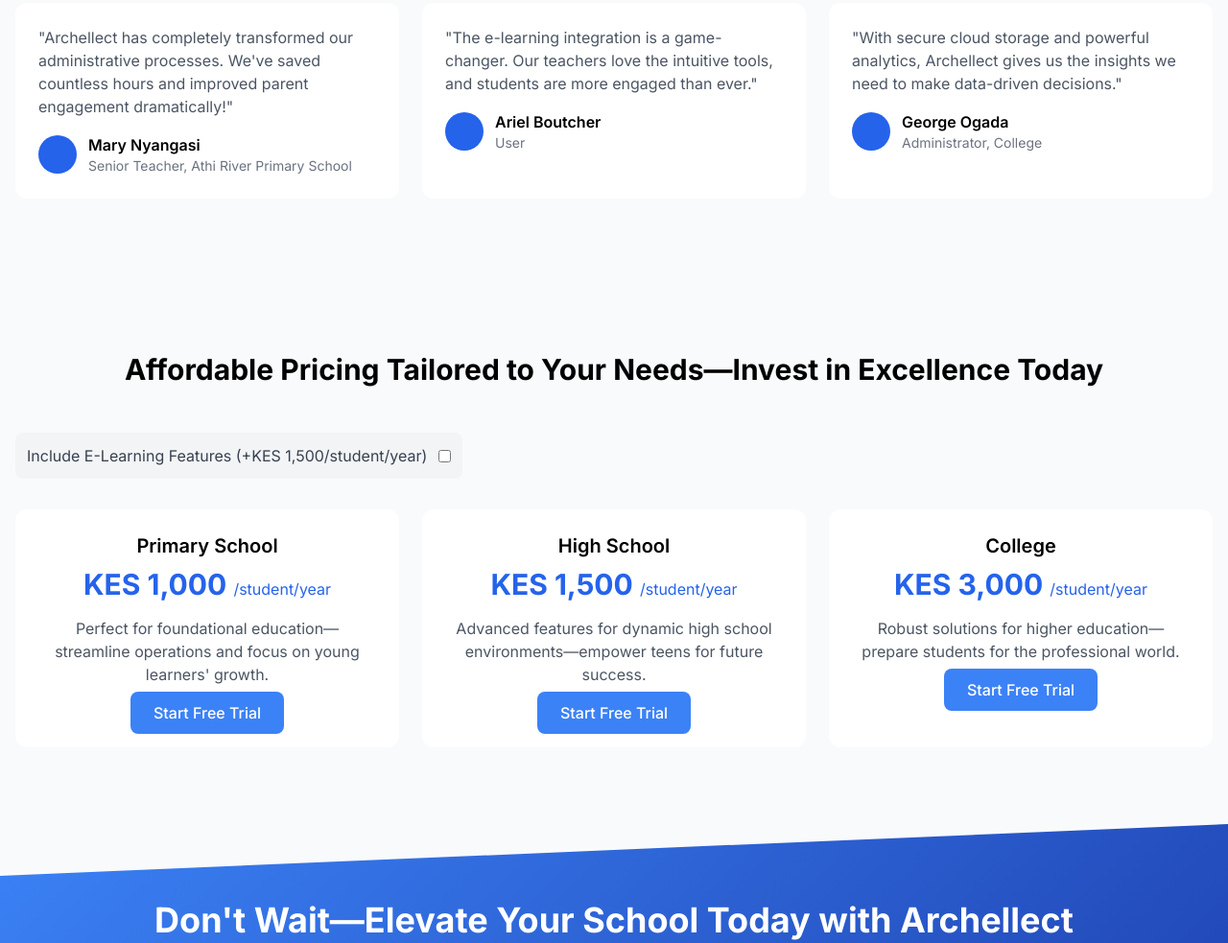
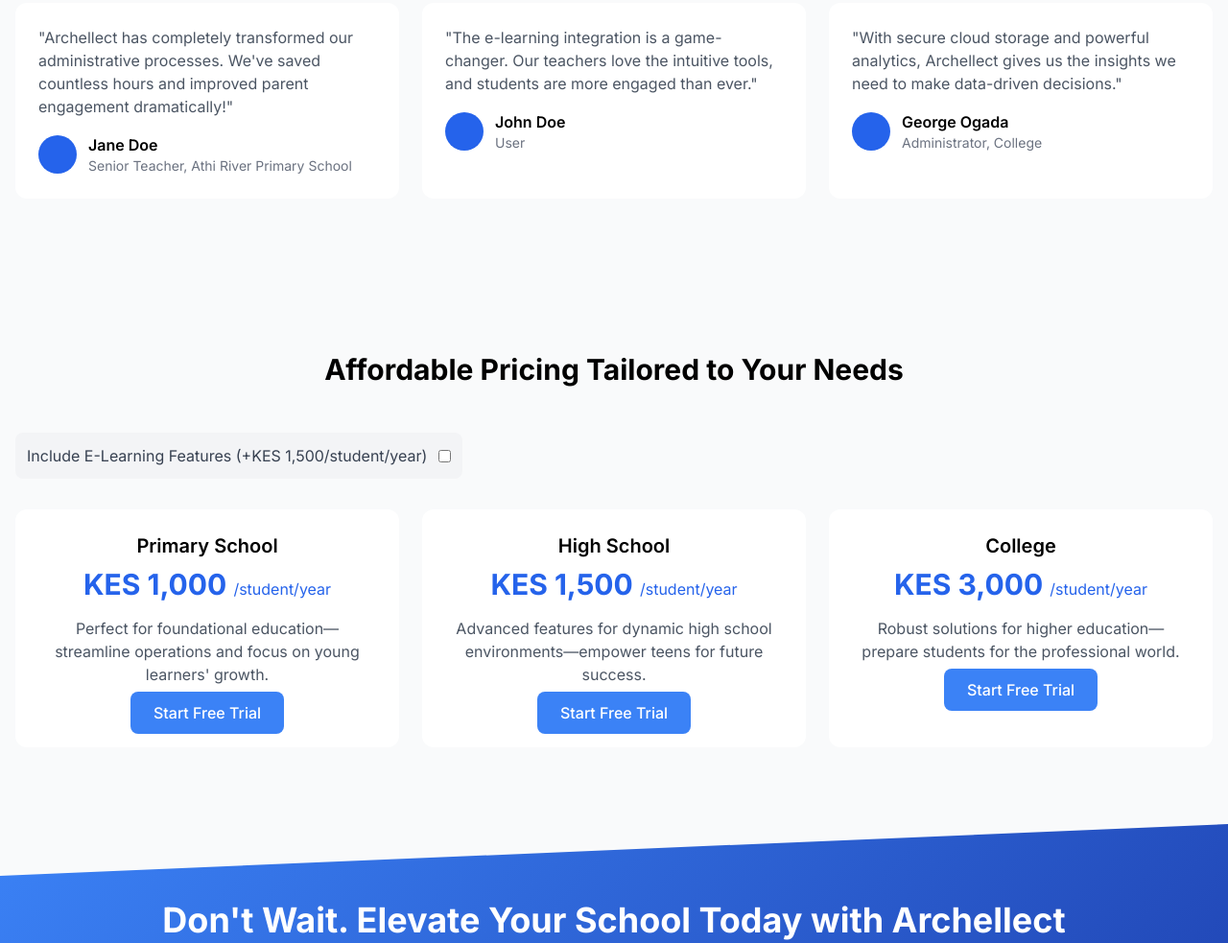
Before and after one commit to reanimate-com/home, a plain HTML site: page index.html in a window 1280 px wide. Shown: the part 2321-3304 px from the top of the page at 96% size. Drawn offline with nearby package versions, Linux system fonts and the light colour scheme.

Commit message:
Update index.html

```diff
--- a/index.html
+++ b/index.html
@@ -2,7 +2,7 @@
 <head>
     <meta charset="UTF-8">
     <meta name="viewport" content="width=device-width, initial-scale=1.0">
-    <title>Archellect - Revolutionize School Management with Our Powerful SaaS Platform</title>
+    <title>Archellect <br /> Revolutionize School Management with Our Powerful SaaS Platform</title>
     <link href="https://cdn.jsdelivr.net/npm/tailwindcss@2.2.19/dist/tailwind.min.css" rel="stylesheet">
     <link href="https://fonts.googleapis.com/css2?family=Inter:wght@400;500;600;700&display=swap" rel="stylesheet">
     <link rel="stylesheet" href="https://unpkg.com/aos@2.3.1/dist/aos.css" />
@@ -175,7 +175,7 @@
                     <div class="flex items-center">
                         <div class="w-10 h-10 bg-blue-600 rounded-full mr-3"></div>
                         <div>
-                            <p class="font-semibold">Mary Nyangasi</p>
+                            <p class="font-semibold">Jane Doe</p>
                             <p class="text-sm text-gray-500">Senior Teacher, Athi River Primary School</p>
                         </div>
                     </div>
@@ -185,7 +185,7 @@
                     <div class="flex items-center">
                         <div class="w-10 h-10 bg-blue-600 rounded-full mr-3"></div>
                         <div>
-                            <p class="font-semibold">Ariel Boutcher</p>
+                            <p class="font-semibold">John Doe</p>
                             <p class="text-sm text-gray-500">User</p>
                         </div>
                     </div>
@@ -207,7 +207,7 @@
     <!-- Pricing Section -->
     <section id="pricing" class="py-20" data-aos="fade-up">
         <div class="container mx-auto px-4">
-            <h2 class="text-3xl font-bold text-center mb-12">Affordable Pricing Tailored to Your Needs—Invest in Excellence Today</h2>
+            <h2 class="text-3xl font-bold text-center mb-12">Affordable Pricing Tailored to Your Needs</h2>
             <div class="pricing-toggle mx-auto mb-8 flex justify-center items-center">
                 <label for="elearning-toggle" class="text-gray-700 mr-3">Include E-Learning Features (+KES 1,500/student/year)</label>
                 <input type="checkbox" id="elearning-toggle" class="form-check-input" onchange="togglePricing()">
@@ -238,7 +238,7 @@
     <!-- Call to Action -->
     <section class="cta py-20" data-aos="fade-up" data-aos-duration="1000">
         <div class="container mx-auto px-4 text-center">
-            <h2 class="text-3xl md:text-4xl font-bold mb-4">Don't Wait—Elevate Your School Today with Archellect</h2>
+            <h2 class="text-3xl md:text-4xl font-bold mb-4">Don't Wait. Elevate Your School Today with Archellect</h2>
             <p class="text-lg mb-8 max-w-2xl mx-auto">Experience the difference with our feature-rich SaaS platform. Start your free 30-day trial and see why thousands of schools choose Archellect for unmatched efficiency, security, and innovation.</p>
             <a href="#contact" class="btn-primary text-white font-medium text-lg">Sign Up for Free Trial Now</a>
         </div>
```
